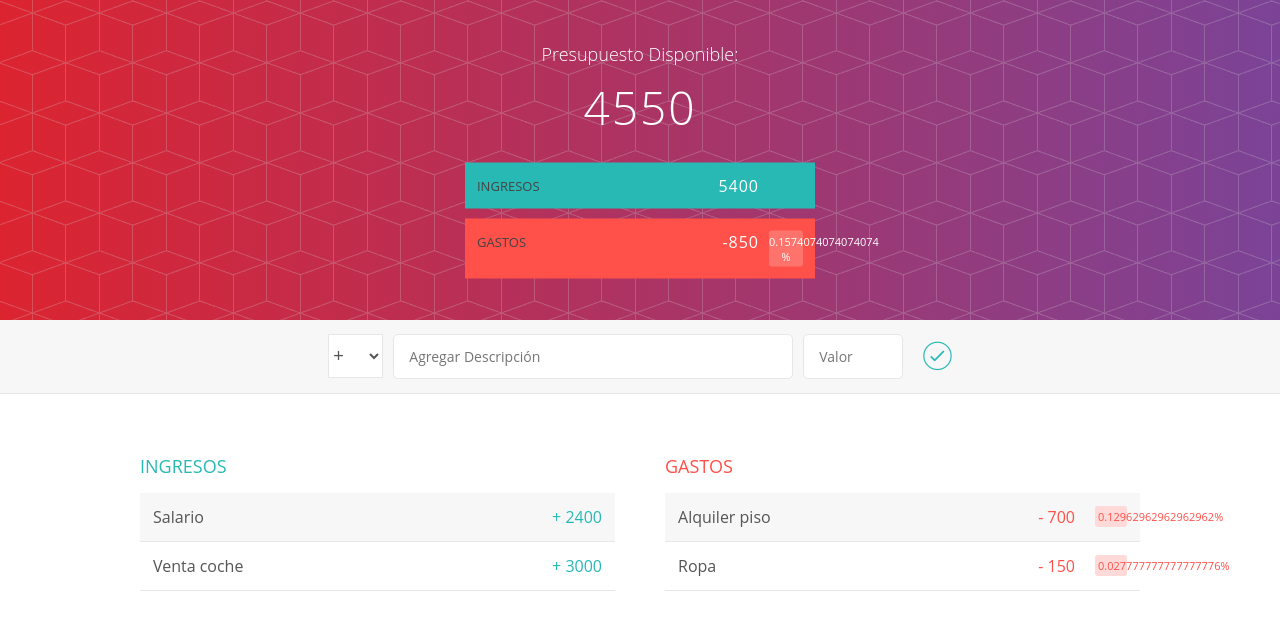
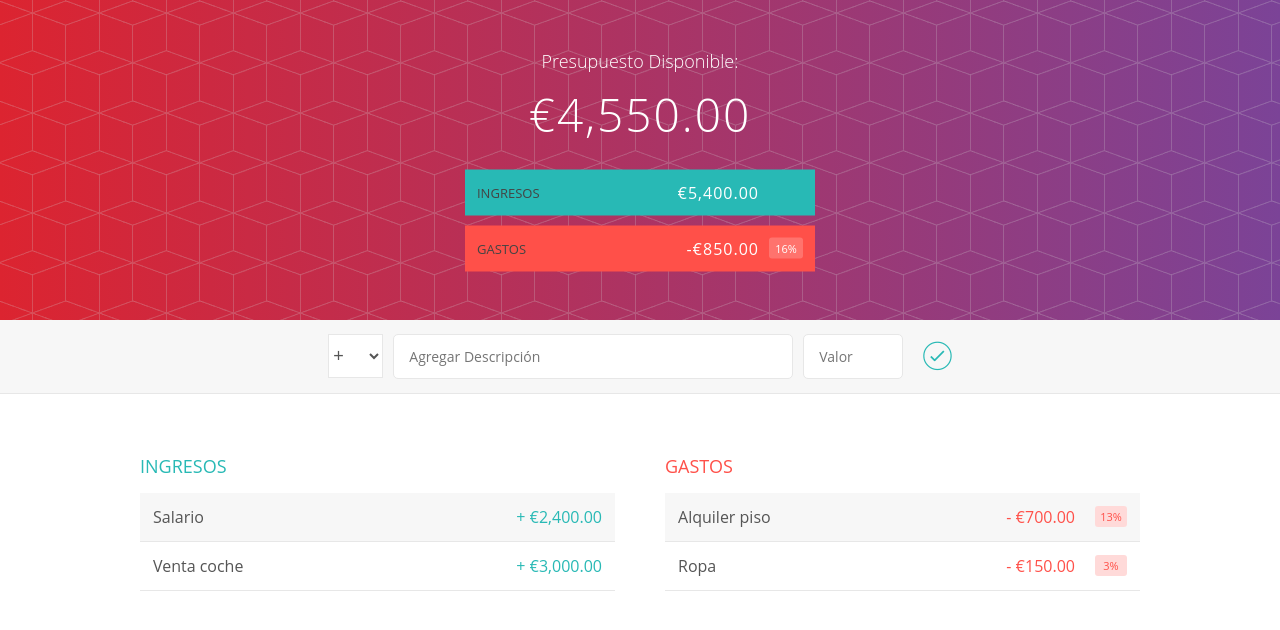
Before and after one commit to Lalu163/presupuesto-app, an Angular app: page / in a window 1280 px wide. Shown: the top 630 px of the page. Built offline with nearby package versions, Linux system fonts and the light colour scheme.

Commit message:
uso de pipes para dar formato a los ingresos y gastos

```diff
--- a/src/app/cabecera/cabecera.component.html
+++ b/src/app/cabecera/cabecera.component.html
@@ -4,12 +4,12 @@
             Presupuesto Disponible:
         </div>
 
-        <div class="presupuesto_valor">{{presupuestoTotal}}</div>
+        <div class="presupuesto_valor">{{presupuestoTotal | currency:'EUR':'€':'1.2-2'}}</div>
 
         <div class="presupuesto_ingreso limpiarEstilos">
             <div class="presupuesto_ingreso--texto">Ingresos</div>
             <div class="right">
-                <div class="presupuesto_ingreso--valor">{{ingresoTotal}}</div>
+                <div class="presupuesto_ingreso--valor">{{ingresoTotal | currency:'EUR':'€':'1.2-2'}}</div>
                 <div class="presupuesto_ingreso--porcentaje">&nbsp;</div>
             </div>
         </div>
@@ -17,8 +17,8 @@
         <div class="presupuesto_gasto limpiarEstilos">
             <div class="presupuesto_gasto--text">Gastos</div>
             <div class="right limpiarEstilos">
-                <div class="presupuesto_gasto--valor">-{{gastoTotal}}</div>
-                <div class="presupuesto_gasto--porcentaje">{{porcentajeTotal}} %</div>
+                <div class="presupuesto_gasto--valor">-{{gastoTotal | currency:'EUR':'€':'1.2-2'}}</div>
+                <div class="presupuesto_gasto--porcentaje">{{porcentajeTotal | percent}}</div>
             </div>
         </div>
     </div>
--- a/src/app/gasto/gasto.component.html
+++ b/src/app/gasto/gasto.component.html
@@ -5,8 +5,8 @@
         <div *ngFor="let gasto of gastos" class="elemento limpiarEstilos" >
             <div class="elemento_descripcion">{{gasto.descripcion}}</div>
             <div class="right limpiarEstilos">
-                <div class="elemento_valor">- {{gasto.valor}}</div>
-                <div class="elemento_porcentaje">{{calcularPorcentaje(gasto)}}%</div>
+                <div class="elemento_valor">- {{gasto.valor | currency:'EUR':'€':'1.2-2'}}</div>
+                <div class="elemento_porcentaje">{{calcularPorcentaje(gasto) | percent}}</div>
                 <div class="elemento_eliminar">
                     <button class="elemento_eliminar--btn"><i class="ion-ios-close-outline" (click)="eliminarGasto(gasto)"></i></button>
                 </div>
--- a/src/app/ingreso/ingreso.component.html
+++ b/src/app/ingreso/ingreso.component.html
@@ -5,7 +5,7 @@
         <div *ngFor="let ingreso of ingresos" class="elemento limpiarEstilos">
             <div class="elemento_descripcion">{{ingreso.descripcion}}</div>
             <div class="right limpiarEstilos">
-                <div class="elemento_valor">+ {{ingreso.valor}}</div>
+                <div class="elemento_valor">+ {{ingreso.valor | currency:'EUR':'€':'1.2-2'}}</div>
                 <div class="elemento_eliminar">
                     <button class="elemento_eliminar--btn">
                         <i class="ion-ios-close-outline" (click)="eliminarRegistro(ingreso)"></i>
```
